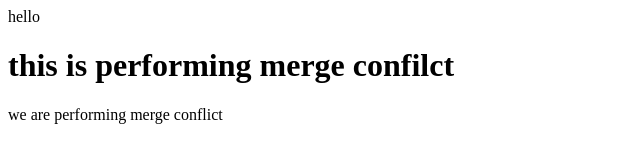
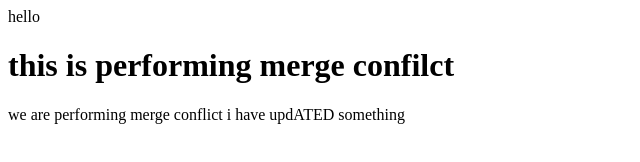
Before and after one commit to deep23072000/fdp, a plain HTML site: page index.html in a window 1280 px wide. Shown: the whole page, without its empty margins (0-640 px from the left). Drawn offline with Linux system fonts and the light colour scheme.

Commit message:
Update index.html add third line

```diff
--- a/index.html
+++ b/index.html
@@ -9,5 +9,6 @@
     hello
     <h1>this is performing merge confilct</h1>
    we are performing merge conflict
+    i have updATED something
 </body>
 </html>
```
